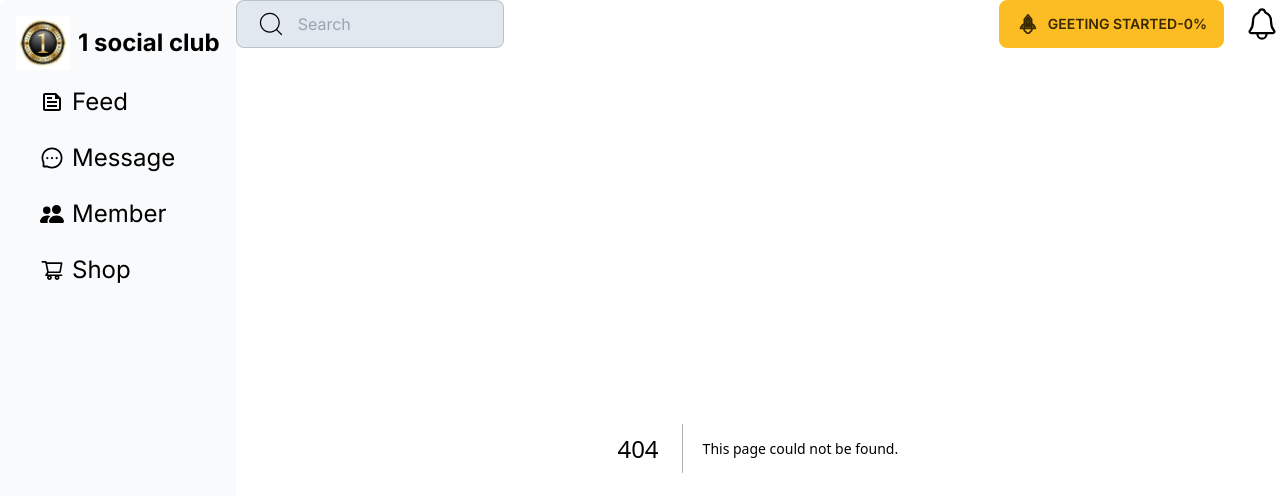
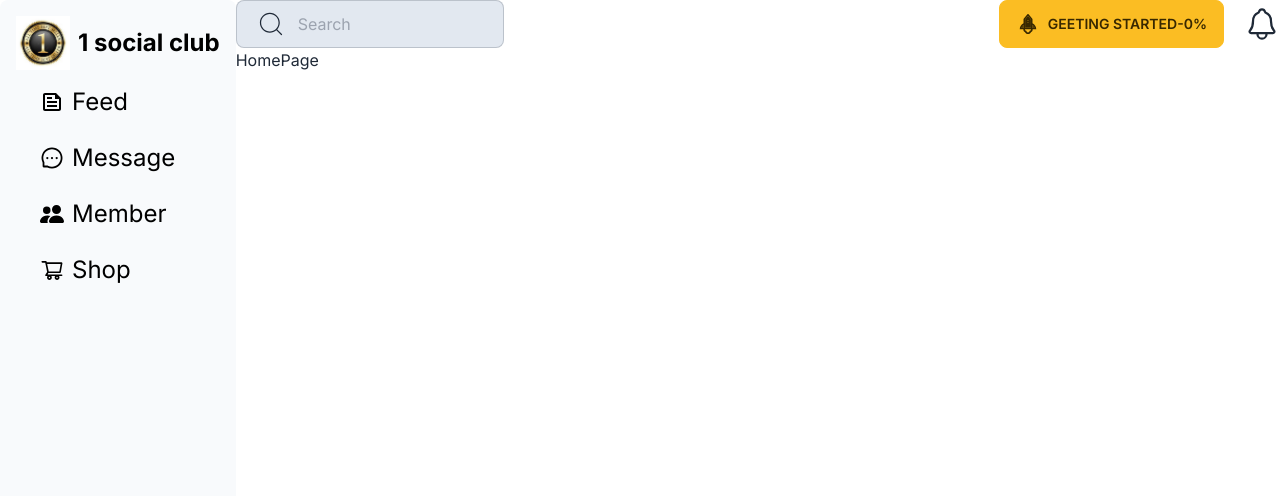
Before and after one commit to anirbanbanai/hsm-project, a Next.js app: page / in a window 1280 px wide. Before the commit this address had no page. Shown: the top 496 px of the page. Built offline with nearby package versions, Linux system fonts and the light colour scheme.

Commit message:
problem solve 8

```diff
--- /dev/null
+++ b/src/app/(allrou)/page.tsx
@@ -0,0 +1,11 @@
+import React from 'react';
+
+const page = () => {
+    return (
+        <div>
+            HomePage
+        </div>
+    );
+};
+
+export default page;
```
